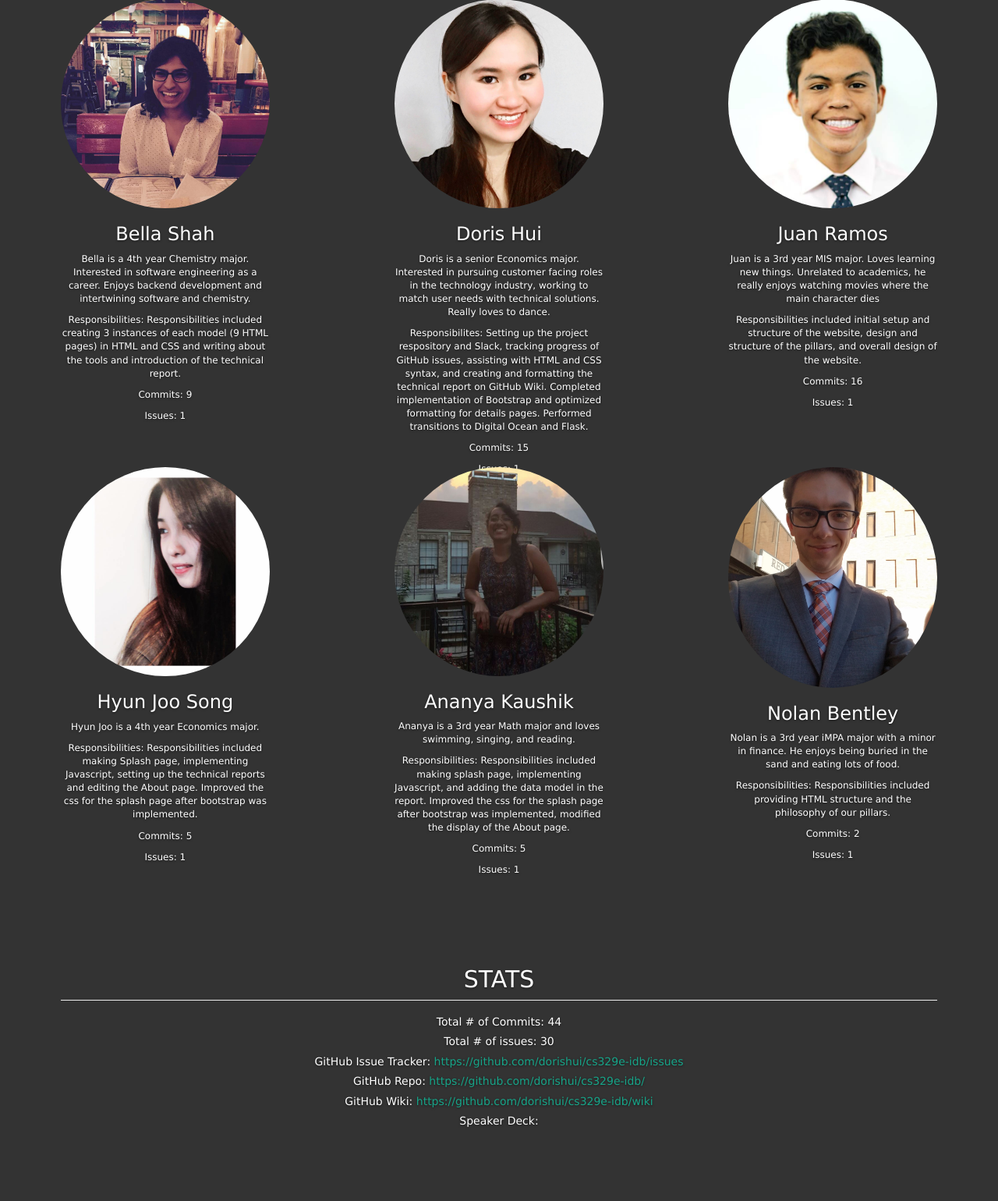
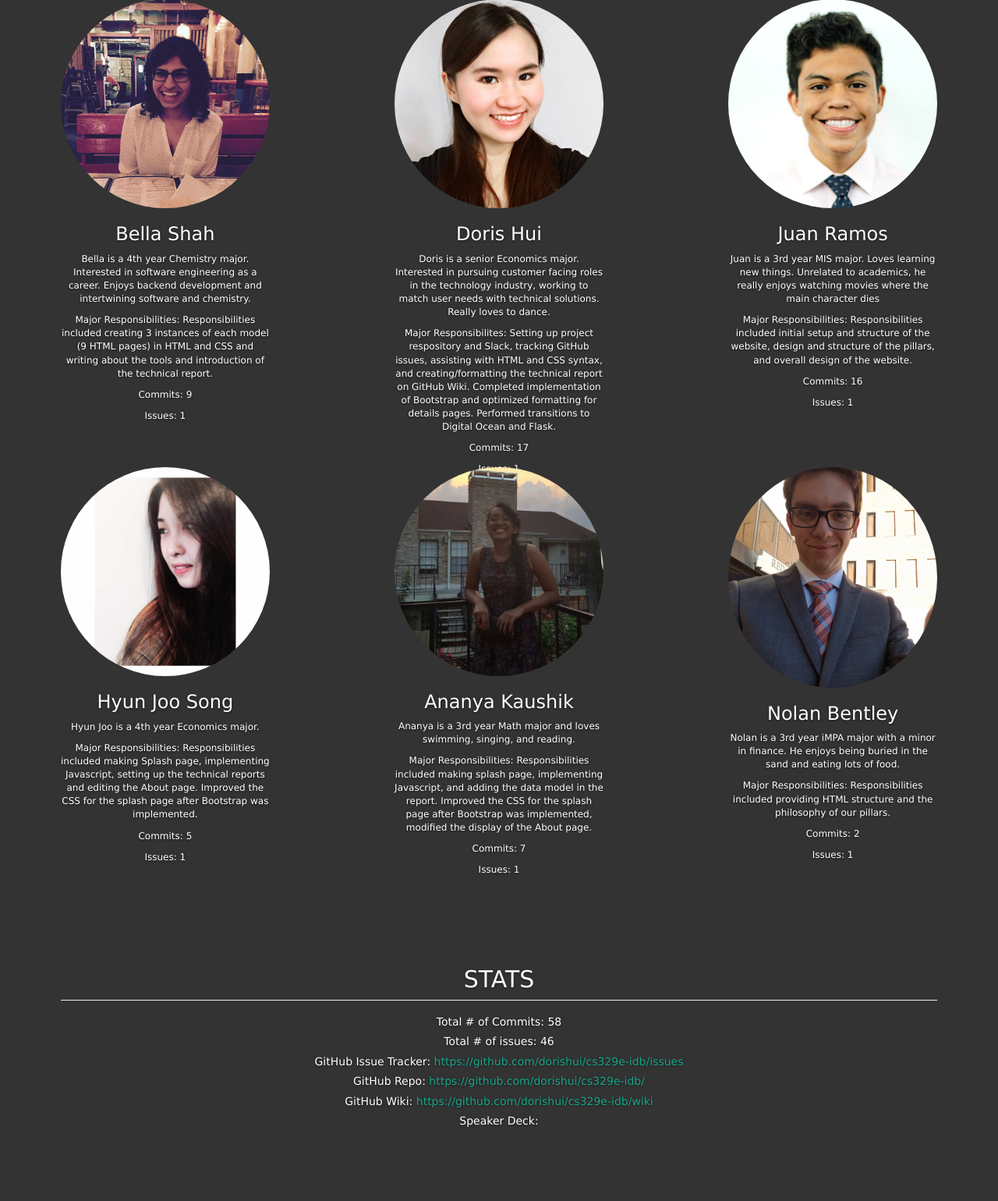
Before and after one commit to dorishui/cs329e-idb, a Flask app: page /about in a window 1280 px wide. Shown: the part 415-1955 px from the top of the page at 78% size. Run offline with Flask 2, Linux system fonts and the light colour scheme; some libraries are stand-ins or nearby versions.

Commit message:
Minor updates to About page

```diff
--- a/templates/about.html
+++ b/templates/about.html
@@ -38,23 +38,23 @@
                 <img class="img-circle img-responsive img-center" src="static/images/Bella.jpg" alt="Bella" id = "picture">
                 <h3>Bella Shah</h3>
                 <p>Bella is a 4th year Chemistry major. Interested in software engineering as a career. Enjoys backend development and intertwining software and chemistry.</p>
-                <p>Responsibilities: Responsibilities included creating 3 instances of each model (9 HTML pages) in HTML and CSS and writing about the tools and introduction of the technical report. </p>
-                <p> Commits: 9 </p>
+                <p>Major Responsibilities: Responsibilities included creating 3 instances of each model (9 HTML pages) in HTML and CSS and writing about the tools and introduction of the technical report.</p>
+                <p> Commits: 9</p>
                 <p> Issues: 1 </p>
             </div>
             <div class="col-lg-4 col-sm-6 text-center">
                 <img class="img-circle img-responsive img-center" src="static/images/Doris.jpg" alt="Doris" id = "picture">
                 <h3>Doris Hui</h3>
                 <p>Doris is a senior Economics major. Interested in pursuing customer facing roles in the technology industry, working to match user needs with technical solutions. Really loves to dance.</p>
-                <p>Responsibilites: Setting up the project respository and Slack, tracking progress of GitHub issues, assisting with HTML and CSS syntax, and creating and formatting the technical report on GitHub Wiki. Completed implementation of Bootstrap and optimized formatting for details pages. Performed transitions to Digital Ocean and Flask.</p>
-                <p> Commits: 15</p>
+                <p>Major Responsibilites: Setting up project respository and Slack, tracking GitHub issues, assisting with HTML and CSS syntax, and creating/formatting the technical report on GitHub Wiki. Completed implementation of Bootstrap and optimized formatting for details pages. Performed transitions to Digital Ocean and Flask.</p>
+                <p> Commits: 17</p>
                 <p> Issues: 1 </p>
             </div>
             <div class="col-lg-4 col-sm-6 text-center">
                 <img class="img-circle img-responsive img-center" src="static/images/Juan.jpg" alt="Juan" id = "picture">
                 <h3>Juan Ramos</h3>
                 <p>Juan is a 3rd year MIS major. Loves learning new things. Unrelated to academics, he really enjoys watching movies where the main character dies</p>
-                <p>Responsibilities included initial setup and structure of the website, design and structure of the pillars, and overall design of the website.</p>
+                <p>Major Responsibilities: Responsibilities included initial setup and structure of the website, design and structure of the pillars, and overall design of the website.</p>
                 <p> Commits: 16</p>
                 <p> Issues: 1 </p>
             </div>
@@ -62,7 +62,7 @@
                 <img class="img-circle img-responsive img-center" src="static/images/Hyunjoo.jpg" alt="Hyunjoo" id = "picture">
                 <h3>Hyun Joo Song</h3>
                 <p>Hyun Joo is a 4th year Economics major. </p>
-                <p>Responsibilities: Responsibilities included making Splash page, implementing Javascript, setting up the technical reports and editing the About page. Improved the css for the splash page after bootstrap was implemented.</p>
+                <p>Major Responsibilities: Responsibilities included making Splash page, implementing Javascript, setting up the technical reports and editing the About page. Improved the CSS for the splash page after Bootstrap was implemented.</p>
                 <p> Commits: 5</p>
                 <p> Issues: 1 </p>
             </div>
@@ -70,15 +70,15 @@
                 <img class="img-circle img-responsive img-center" src="static/images/Ananya.jpg" alt="Ananya" id = "picture">
                 <h3>Ananya Kaushik</h3>
                 <p>Ananya is a 3rd year Math major and loves swimming, singing, and reading.</p>
-                <p>Responsibilities: Responsibilities included making splash page, implementing Javascript, and adding the data model in the report. Improved the css for the splash page after bootstrap was implemented, modified the display of the About page. </p>
-                <p> Commits: 5</p>
+                <p>Major Responsibilities: Responsibilities included making splash page, implementing Javascript, and adding the data model in the report. Improved the CSS for the splash page after Bootstrap was implemented, modified the display of the About page. </p>
+                <p> Commits: 7</p>
                 <p> Issues: 1 </p>
             </div>
             <div class="col-lg-4 col-sm-6 text-center">
                 <img class="img-circle img-responsive img-center" src="static/images/Nolan.jpg" alt="Nolan" id = "picture">
                 <h3>Nolan Bentley</h3>
                 <p>Nolan is a 3rd year iMPA major with a minor in finance. He enjoys being buried in the sand and eating lots of food.</p>
-                <p>Responsibilities: Responsibilities included providing HTML structure and the philosophy of our pillars.</p>
+                <p>Major Responsibilities: Responsibilities included providing HTML structure and the philosophy of our pillars.</p>
                 <p> Commits: 2</p>
                 <p> Issues: 1 </p>
             </div>
@@ -88,8 +88,8 @@
 		<div class="row">
 			<div class="col-lg-12">
 				<h2 class="page-header">STATS</h2>
-					<h5><p>Total # of Commits: 44</p>
-						<p>Total # of issues: 30</p>
+					<h5><p>Total # of Commits: 58</p>
+						<p>Total # of issues: 46</p>
 						<p>GitHub Issue Tracker: <a href="https://github.com/dorishui/cs329e-idb/issues">https://github.com/dorishui/cs329e-idb/issues</a></p>
 						<p>GitHub Repo: <a href="https://github.com/dorishui/cs329e-idb/">https://github.com/dorishui/cs329e-idb/</a></p>
 						<p>GitHub Wiki: <a href="https://github.com/dorishui/cs329e-idb/wiki">https://github.com/dorishui/cs329e-idb/wiki</a></p>
```
